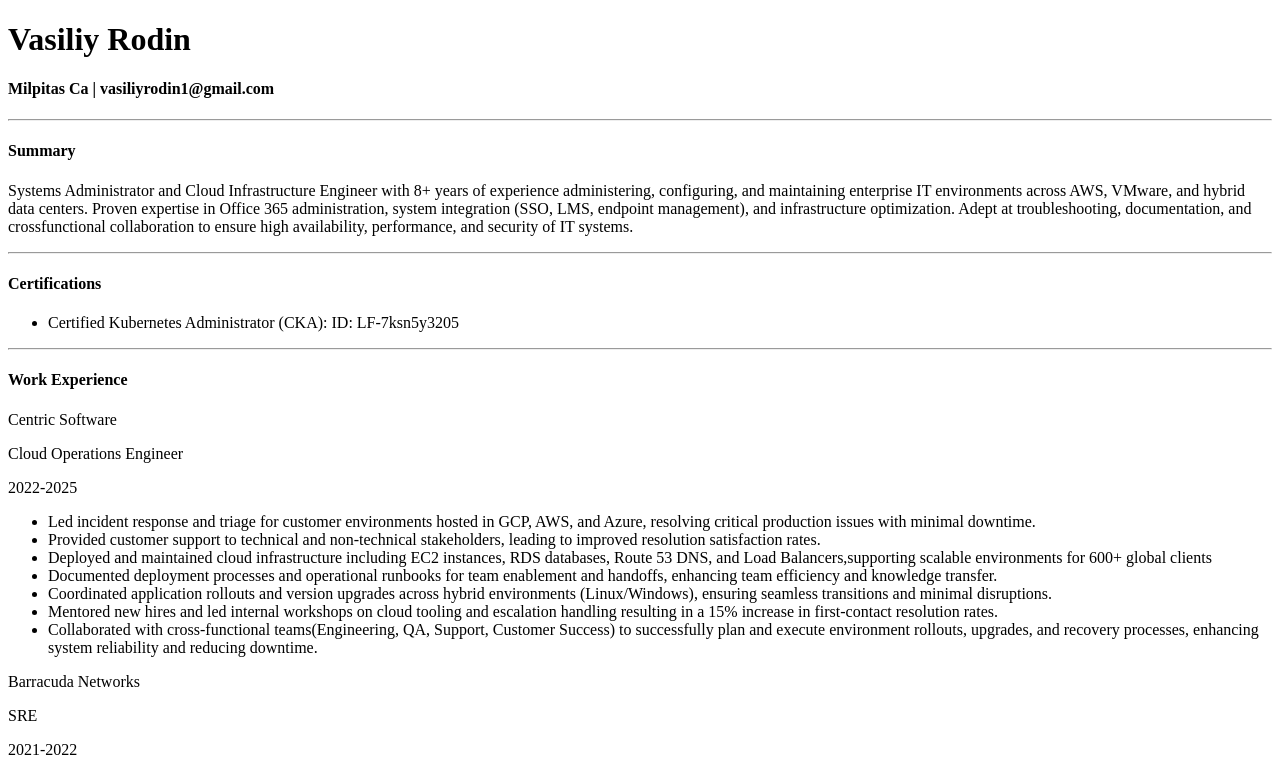
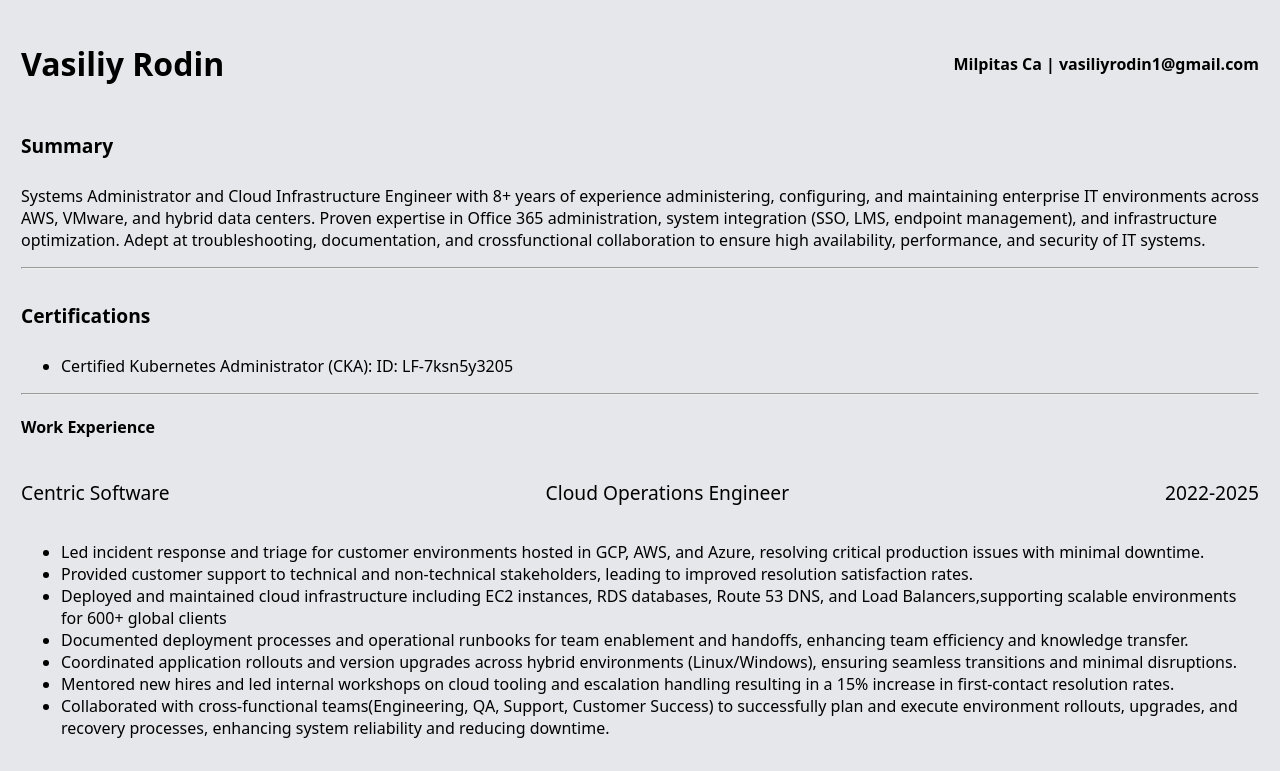
Before and after one commit to VasiliyRodin/CloudResumeChallenge, a plain HTML site: page resume/index.html in a window 1280 px wide. Shown: the top 771 px of the page. Drawn offline with Linux system fonts and the light colour scheme.

Commit message:
add css to resume

```diff
--- /dev/null
+++ b/resume/index.css
@@ -0,0 +1,25 @@
+html{
+        font-family: system-ui, -apple-system, BlinkMacSystemFont, 'Segoe UI', Roboto, Oxygen, Ubuntu, Cantarell, 'Open Sans', 'Helvetica Neue', sans-serif;
+        margin: 10px;
+}
+
+body{
+    display: flex;
+    flex-direction: column;
+    padding: 3px;
+    background-color: #e5e7eb;
+}
+
+.title{
+    display: flex;
+    justify-content: space-between;
+    align-items: center;
+}
+.workExperience p{
+    ;
+}
+.sectionTitle{
+    display: flex;
+    justify-content: space-between;
+    font-size: larger;
+}
--- a/resume/index.html
+++ b/resume/index.html
@@ -3,20 +3,20 @@
     <head>
         <meta charset="UTF8">
         <title>Vasiliy Rodin Resume</title>
+        <link rel="stylesheet" href="index.css">
     </head>
     <body>
         <div class="title">
             <h1>Vasiliy Rodin</h1>
             <h4>Milpitas Ca | vasiliyrodin1@gmail.com</h4>
-            <hr />
         </div>
 
-        <div class="header">
+        <div class="summary">
             <h4 class="sectionTitle">Summary</h4>
             <p>Systems Administrator and Cloud Infrastructure Engineer with 8+ years of experience administering, configuring, and maintaining enterprise IT environments across AWS, VMware, and hybrid data centers. Proven expertise in Office 365 administration, system integration (SSO, LMS, endpoint management), and infrastructure optimization. Adept at troubleshooting, documentation, and crossfunctional collaboration to ensure high availability, performance, and security of IT systems.</p>
             <hr />
         </div>
-        <div class="body">
+        <div class="content">
             <div class="certifications">
                 <h4 class="sectionTitle">Certifications</h4>
                 <ul class="sectionItems">
```
